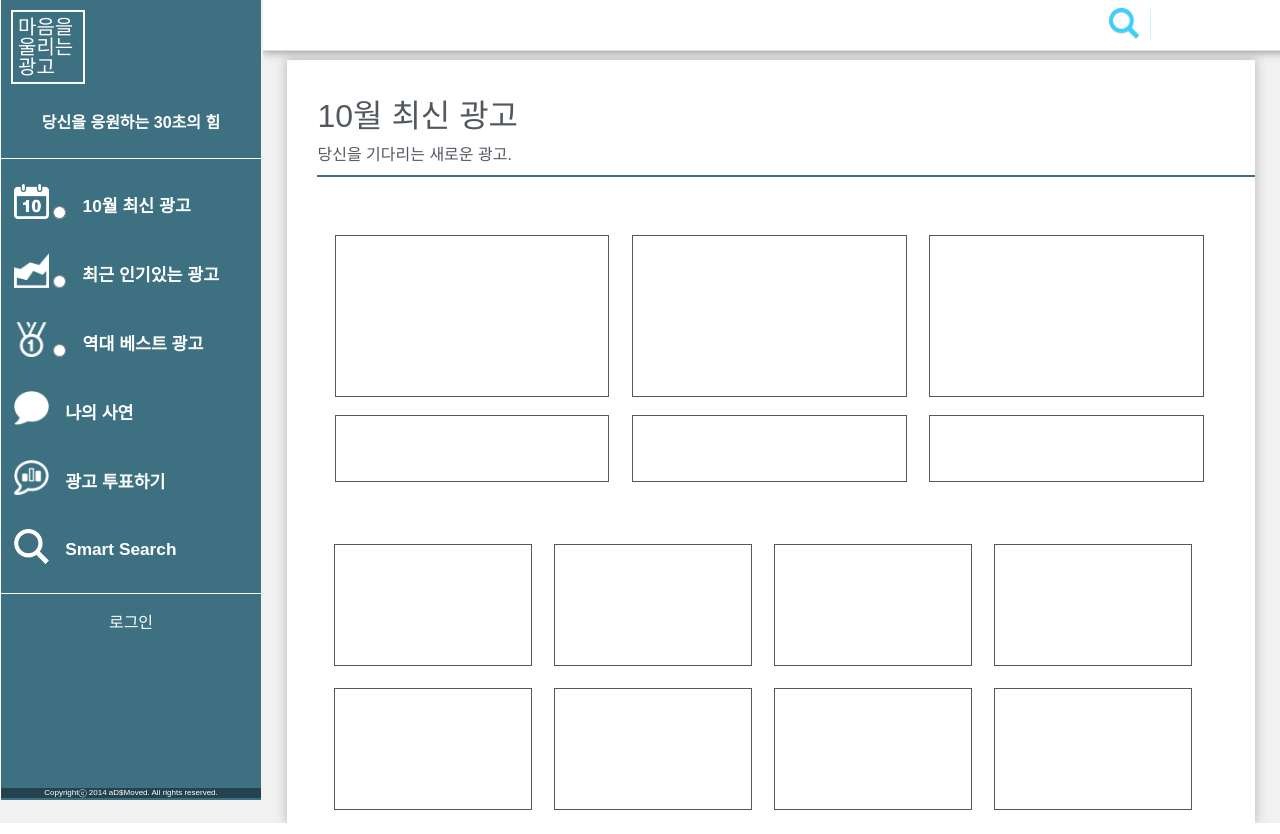
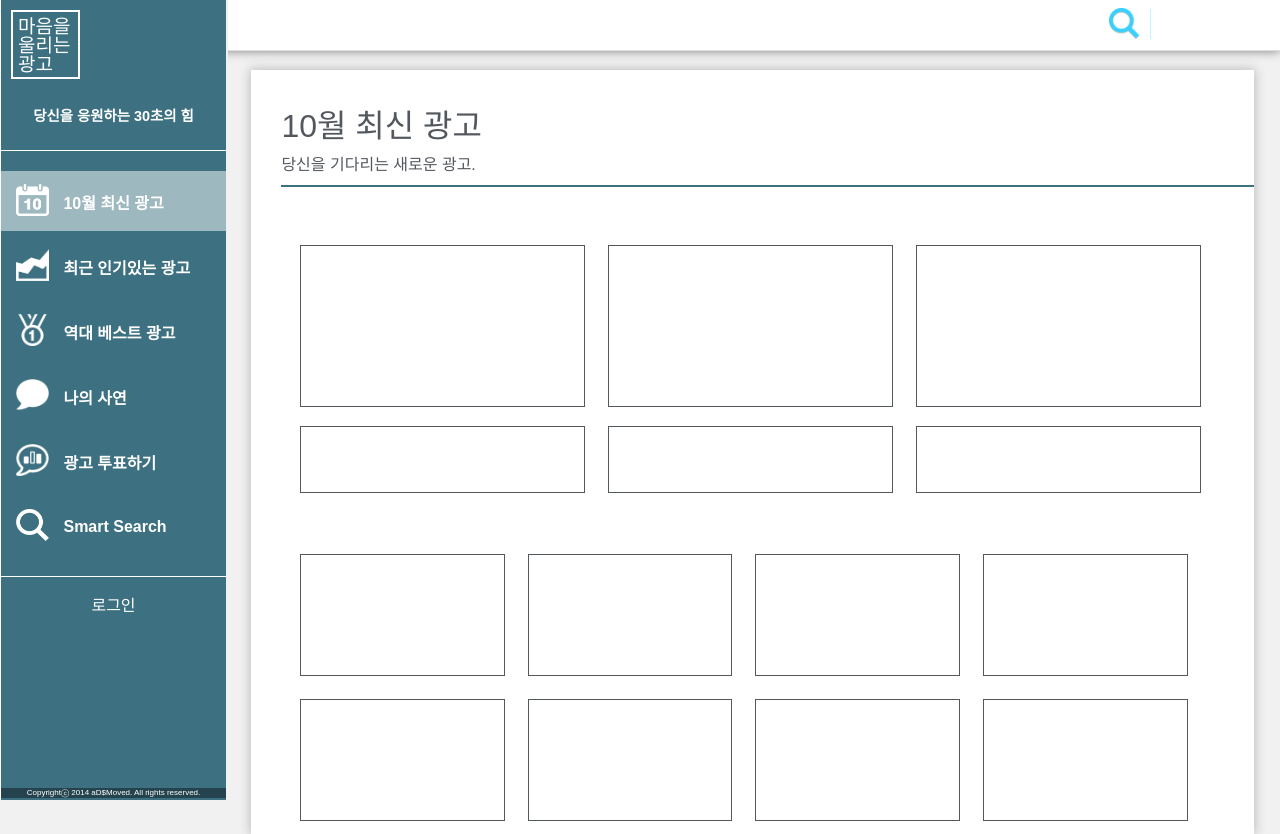
Before and after one commit to euichan/sunrindicon, a PHP site: page /html/new.html in a window 1280 px wide. Run offline with PHP 8.4, Linux system fonts and the light colour scheme; some web fonts are replaced.

Commit message:
겁나 많이 변했어요... 코드 보시면 알겠지만 거의 뜯어고치다시피...!

```diff
--- /dev/null
+++ b/css/best.css
@@ -0,0 +1,3 @@
+#Besttab {
+    background-color: rgba(255,255,255,0.5);
+}
--- a/css/main.css
+++ b/css/main.css
@@ -6,11 +6,12 @@
 
 body{
     font-family: 'AppleSDGothicNeo-UltraLight', sans-serif;
+    overflow-x: hidden;
 }
 
 #nav {
     font-family: 'AppleSDGothicNeo-UltraLight', sans-serif;
-    width: 260px;
+    width: 225px;
     height: 100%;
     left: 0%;
     position: fixed;
@@ -29,7 +30,7 @@ body{
 
 h6 {
     color: #fff;
-    font-size: 1em;
+    font-size: 0.9em;
     text-align: center;
     margin-top: 15px;
     margin-bottom: 25px;
@@ -38,25 +39,24 @@ h6 {
 .navbox {
     font-family: 'AppleSDGothicNeo-UltraLight', sans-serif;
     position: relative;
-    margin: 0;
-    min-width: 230px;
-    width: 90%;
-    height: 8%;
-    padding: 15px 5%;
+    width: 210px;
+    height: 60px;
+    margin-top: 5px;
+    margin-bottom: 5px;
+    padding-left: 15px;
     cursor: pointer;
     -webkit-transition: 0.15s;
 }
 
 h1 {
     font-family: 'AppleSDGothicNeo-UltraLight', sans-serif;
-    font-size: 108%;
+    font-size: 1em;
     padding-left: 5%;
     display: inline-block;
     text-align: center;
     color: white;
-    margin-top: -20px;
-    top: 80px;
-    vertical-align:middle;
+    margin-top: 5px;
+    vertical-align: middle;
 }
 
 #leadlogin {
@@ -70,7 +70,8 @@ h1 {
 
 #navcat {
     font-family: 'AppleSDGothicNeo-UltraLight', sans-serif;
-    padding: 10px 0;
+    padding-top: 15px;
+    padding-bottom: 15px;
     border-top: solid 1px white;
     border-bottom: solid 1px white;
 }
@@ -84,10 +85,10 @@ h1 {
     display: inline-block;
     padding-left: 5px;
     padding-top: 5px;
-    font-size: 1.25em;
+    font-size: 1.19em;
     line-height: 1em;
-    width: 65px;
-    height: 65px;
+    width: 60px;
+    height: 60px;
 }
 
 a {
@@ -104,7 +105,7 @@ a {
     text-align: center;
     top: 100%;
     margin-top: -12px;
-    width: 260px;
+    width: 225px;
     font-size: 0.5em;
     z-index: 999;
 }
@@ -121,10 +122,9 @@ a {
 
 #main_box {
     position: relative;
-    padding-top: 0px;
-    width: -webkit-calc(100% - 262px);
+    width: -webkit-calc(100% - 225px);
     height: 100%;
-    left: 262px;
+    left: 225px;
     top: 0px;
     -webkit-transition: 0.5s cubic-bezier(0.3, 1.5, 0.1, 1.1);
     min-width: 700px;
@@ -343,7 +318,7 @@ CENTER {
     max-width: 1200px;
     z-index: -2;
     background-color: #fff;
-    top: 60px;
+    top: 70px;
     left: 50%;
     margin-left: -47.5%;
     box-shadow: 0px 0px 10px 1px #bcbcbc;
@@ -493,6 +468,7 @@ p {
     height: 50px;
     width: 100%;
     top: 0%;
+    left: 0px;
     background-color: white;
     border-bottom: solid 1px #dedede;
     box-shadow: gray 0 0 10px;
--- a/css/mystory.css
+++ b/css/mystory.css
@@ -95,3 +95,7 @@
     padding-top: 10px;
     padding-left: 10px;
 }
+
+#Mystorytab {
+    background-color: rgba(255,255,255,0.5);
+}
--- /dev/null
+++ b/css/new.css
@@ -0,0 +1,3 @@
+#Newtab {
+    background-color: rgba(255,255,255,0.5);
+}
--- /dev/null
+++ b/css/recent.css
@@ -0,0 +1,4 @@
+
+#Recenttab {
+    background-color: rgba(255,255,255,0.5);
+}
--- a/css/search.css
+++ b/css/search.css
@@ -98,3 +98,7 @@
     padding-bottom: 20px;
     border-bottom: solid 2px gray;
 }
+
+#Searchtab {
+    background-color: rgba(255,255,255,0.5);
+}
--- a/css/styles.css
+++ b/css/styles.css
@@ -50,3 +50,9 @@ body {
     color: #53585F;
     border-bottom: solid 2px #3D7182;
 }
+
+#tab_icon {
+    position: relative;
+    width: 32.5px;
+    top: 12.5px;
+}
--- a/css/vote.css
+++ b/css/vote.css
@@ -1,4 +1,3 @@
-
 #vote_box {
     position: fixed;
     overflow-x: hidden;
@@ -15,6 +14,7 @@
 }
 
 #Votetab {
+    background-color: rgba(255,255,255,0.5);
 }
 
 #vote_contents_box {
--- a/html/new.html
+++ b/html/new.html
@@ -4,6 +4,7 @@
         <link rel="stylesheet" href="../css/main.css">
         <link rel="stylesheet" href="../css/styles.css">
         <link rel="stylesheet" href="../css/list.css">
+        <link rel="stylesheet" href="../css/new.css">
         <meta charset="UTF-8" http-equiv="Content-Type" content="text/html">
         <title>마음을 울리는 광고</title>
 
@@ -65,40 +66,37 @@
                 <div id="navcat">
                     <a href="new.html">
                         <div id="Newtab" class="navbox" OnClick="Newtab">
-                            <img src="../img/new.png" height="35px"/>
-                            <input type="radio" name="chk_info" value="new">
+                            <img src="../img/new.png" id="tab_icon"/>
                             <h1>10월 최신 광고</h1>
                         </div>
                     </a>
                     <a href="recent.html">
                         <div id="Recenttab" class="navbox">
-                            <img src="../img/recent.png" height="35px">
-                            <input type="radio" name="chk_info" value="recent">
+                            <img src="../img/recent.png" id="tab_icon">
                             <h1>최근 인기있는 광고</h1>
                         </div>
                     </a>
                     <a href="best.html">
                         <div id="Besttab" class="navbox">
-                            <img src="../img/best.png" height="35px">
-                            <input type="radio" name="chk_info" value="best">
+                            <img src="../img/best.png" id="tab_icon">
                             <h1>역대 베스트 광고</h1>
                         </div>
                     </a>
                     <a href="mystory.html">
                         <div id="Mystorytab" class="navbox">
-                            <img src="../img/story.png" height="35px">
+                            <img src="../img/story.png" id="tab_icon">
                             <h1>나의 사연</h1>
                         </div>
                     </a>
                     <a href="vote.html">
                         <div id="Votetab" class="navbox">
-                            <img src="../img/vote.png" height="35px">
+                            <img src="../img/vote.png" id="tab_icon">
                             <h1>광고 투표하기</h1>
                         </div>
                     </a>
                     <a href="search.html">
                         <div id="Searchtab" class="navbox">
-                            <img src="../img/nav_search.png" height="35px">
+                            <img src="../img/nav_search.png" id="tab_icon">
                             <h1>Smart Search</h1>
                         </div>
                     </a>
--- a/js/main.js
+++ b/js/main.js
@@ -9,21 +9,7 @@ function login(event)
     b.style.left="223px";
     c.style.left="222px";
     d.style.left="-58px";
-    e.style.left="484px";
-}
-
-function login_back(event)
-{
-    var a = document.getElementById("main");
-    var b = document.getElementById("footer");
-    var c = document.getElementById("nav");
-    var d = document.getElementById("nav_login");
-    var e = document.getElementById("main_box");
-    a.style.left="0px";
-    b.style.left="1px";
-    c.style.left="0px";
-    d.style.left="-280px";
-    e.style.left="262px";
+    e.style.left="448px";
 }
 
 function main(event)
@@ -37,7 +23,7 @@ function main(event)
     b.style.left="1px";
     c.style.left="0px";
     d.style.left="-280px";
-    e.style.left="262px";
+    e.style.left="225px";
 }
 
 function login_hover(event)
```
Also changed, not shown: other parts of css/main.css (+22 -33 lines), html/best.html (+7 -9 lines), html/main.html (+10 -16 lines), html/mystory.html (+6 -9 lines), html/player.html (+6 -9 lines), html/recent.html (+7 -9 lines), html/search.html (+6 -9 lines), html/vote.html (+6 -9 lines).
